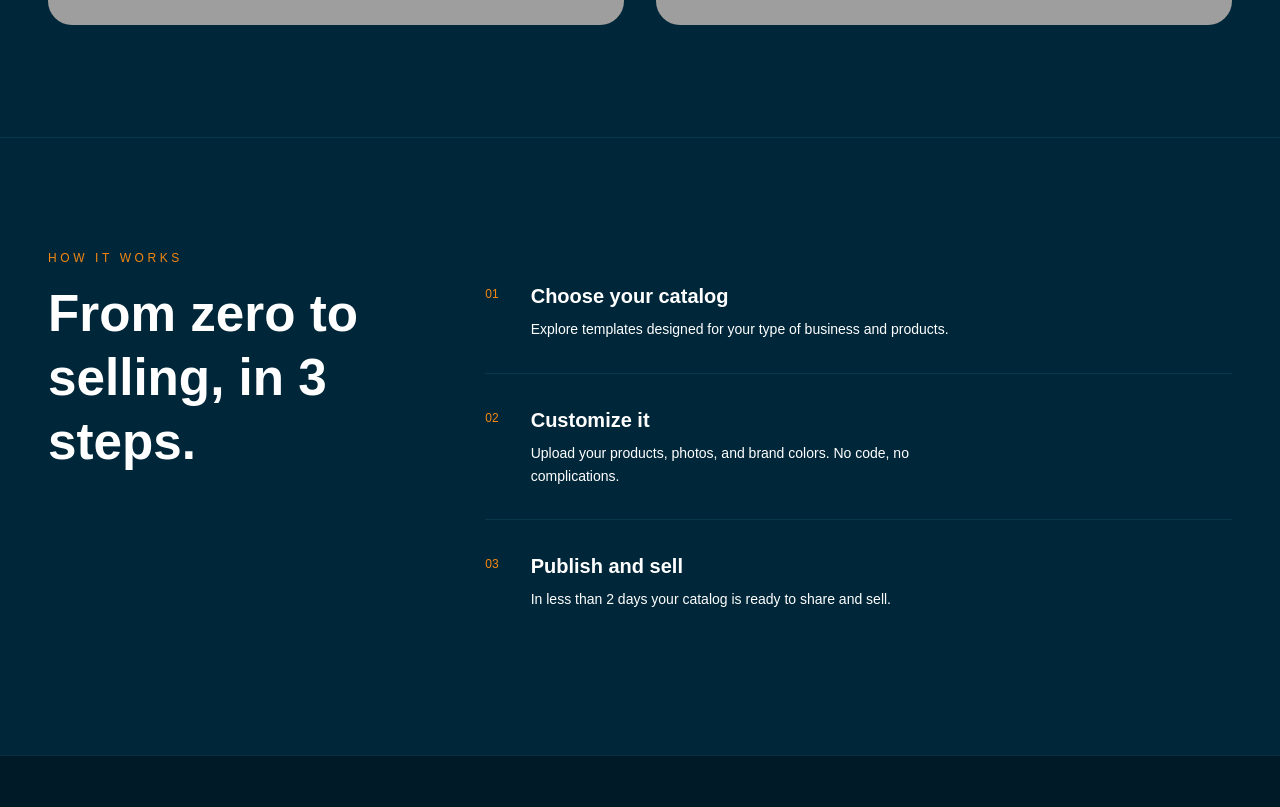
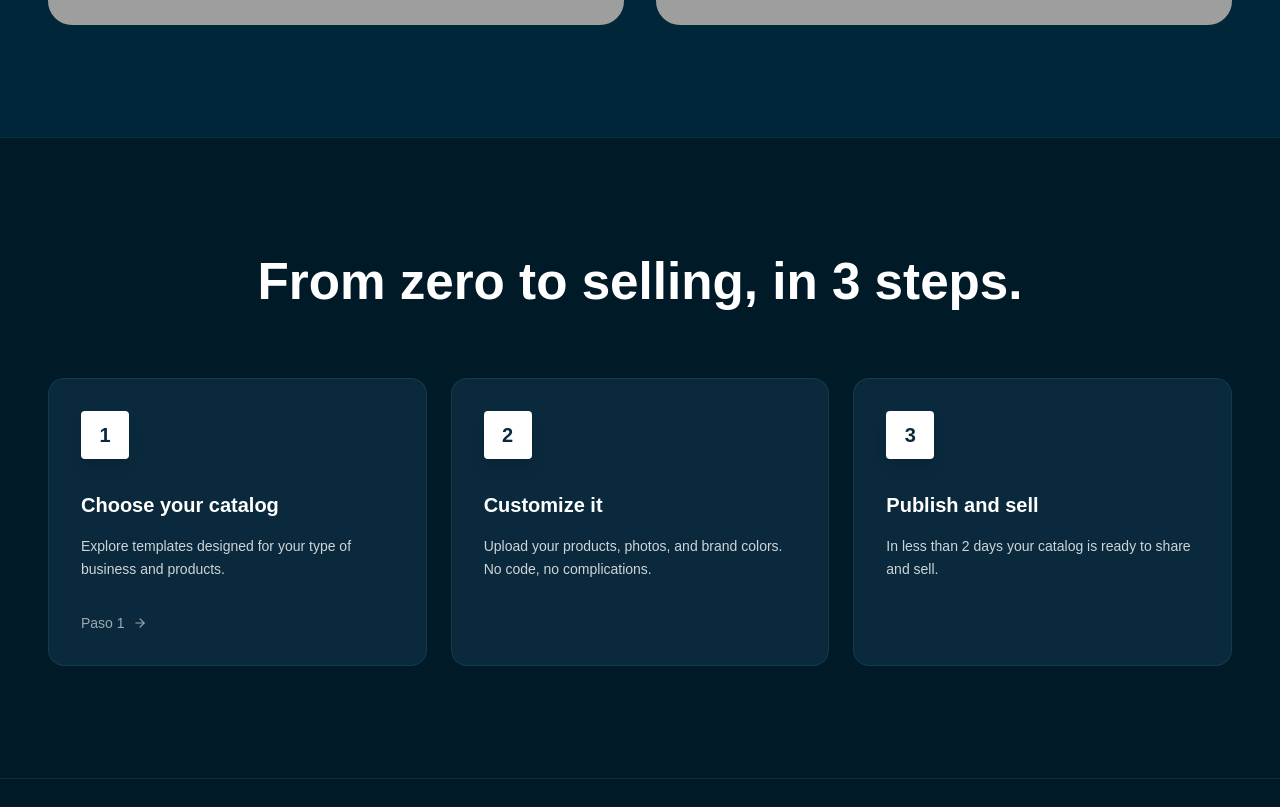
Before and after one commit to 482400494/mambawave, a React (Vite) app: page / in a window 1280 px wide. Shown: the part 2233-3040 px from the top of the page. Built offline with nearby package versions, Linux system fonts and the light colour scheme; grey boxes are pictures that could not be loaded.

Commit message:
Update Services section to 3-column card grid matching reference image

```diff
--- a/src/app/App.tsx
+++ b/src/app/App.tsx
@@ -184,45 +184,27 @@ function Home({ lang }: { lang: 'en' | 'es' }) {
       </section>
 
       {/* SERVICES */}
-      <section id="services" className="border-t border-border py-28 px-6 md:px-12 max-w-screen-xl mx-auto">
-        <div className="grid md:grid-cols-[1fr_2fr] gap-16 items-start">
-          <div>
-            <p
-              className="text-xs tracking-[0.3em] uppercase mb-4"
-              style={{ color: "var(--accent)" }}
-            >
-              {t.services.subtitle}
-            </p>
-            <h2
-              className="text-[clamp(2rem,4vw,3.5rem)] font-black leading-tight"
-            >
-              {t.services.title}
-            </h2>
-          </div>
-          <div className="divide-y divide-border">
-            {t.services.items.map((s) => (
-              <div key={s.label} className="group flex items-start gap-8 py-8 cursor-pointer">
-                <span
-                  className="text-xs mt-1 flex-shrink-0"
-                  style={{ color: "var(--accent)" }}
-                >
-                  {s.label}
-                </span>
-                <div className="flex-1">
-                  <div className="flex items-center justify-between">
-                    <h3
-                      className="text-xl font-black group-hover:text-accent transition-colors"
-                    >
-                      {s.title}
-                    </h3>
-                    <ArrowRight
-                      size={18}
-                      className="opacity-0 group-hover:opacity-100 transition-opacity"
-                      style={{ color: "var(--accent)" }}
-                    />
+      <section id="services" className="border-t border-border py-28 px-6 md:px-12 relative z-10" style={{ background: "#001a27" }}>
+        <div className="max-w-screen-xl mx-auto">
+          <h2 className="text-[clamp(2rem,4vw,3.5rem)] font-black leading-tight text-center mb-16">
+            {t.services.title}
+          </h2>
+          <div className="grid grid-cols-1 md:grid-cols-3 gap-6">
+            {t.services.items.map((s: any, i: number) => (
+              <div
+                key={s.label}
+                className="group flex flex-col p-8 rounded-2xl transition-all duration-300 cursor-pointer bg-[#0a293c] border border-border/40 hover:bg-[#328aa0] hover:text-white"
+              >
+                <div className="w-12 h-12 bg-white text-[#0a293c] flex items-center justify-center font-black text-xl rounded-sm mb-8 transition-transform duration-300 group-hover:scale-110 shadow-lg">
+                  {i + 1}
+                </div>
+                <h3 className="text-xl font-bold mb-4">{s.title}</h3>
+                <p className="text-sm opacity-80 leading-relaxed flex-1">{s.desc}</p>
+                {i === 0 && (
+                  <div className="mt-8 text-sm font-medium opacity-60 group-hover:opacity-100 flex items-center gap-2">
+                    Paso 1 <ArrowRight size={14} />
                   </div>
-                  <p className="text-sm text-foreground/50 mt-2 leading-relaxed max-w-md">{s.desc}</p>
-                </div>
+                )}
               </div>
             ))}
           </div>
```
